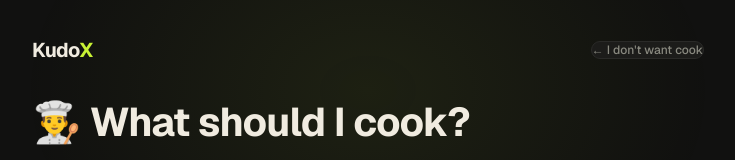
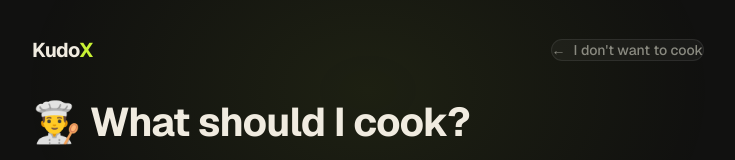
Before and after one commit to Stella0165/KudoX, a Next.js app in the folder kudox/: page /cook in a window 1280 px wide. Shown: the top 160 px of the page, without its empty margins (272-1007 px from the left). Built offline with nearby package versions, Linux system fonts and the light colour scheme.

Commit message:
Added animation on I dont want to cook button

```diff
--- a/kudox/app/cook/page.tsx
+++ b/kudox/app/cook/page.tsx
@@ -80,11 +80,30 @@ export default function CookPage() {
                 </Link>
                 <Link
                     href="/decide"
-                    className="text-xs font-medium px-4 py-2 rounded-full border transition-colors"
-                    style={{ color: "var(--text-secondary)", background: "var(--bg-card)", borderColor: "var(--border)" }}
-                >
-                    ← I don't want cook
-                </Link>
+                    className="group relative inline-flex items-center gap-2 px-4 py-2 rounded-full text-sm font-medium transition-all duration-300"
+                    style={{
+                        background: "rgba(255,255,255,0.04)",
+                        border: "1px solid rgba(255,255,255,0.08)",
+                        color: "var(--text-secondary)",
+                    }}
+                    >
+                    <span className="transition-transform duration-300 group-hover:-translate-x-1">
+                        ←
+                    </span>
+
+                    <span className="group-hover:text-white transition-colors">
+                        I don't want to cook
+                    </span>
+
+                    {/* subtle glow */}
+                    <span
+                        className="absolute inset-0 rounded-full opacity-0 group-hover:opacity-100 transition-opacity duration-300"
+                        style={{
+                        background:
+                            "radial-gradient(circle at center, rgba(200,241,53,0.12), transparent 70%)",
+                        }}
+                    />
+                    </Link>
             </nav>
 
             <div className="relative z-10 w-full max-w-2xl flex flex-col gap-10">
```
